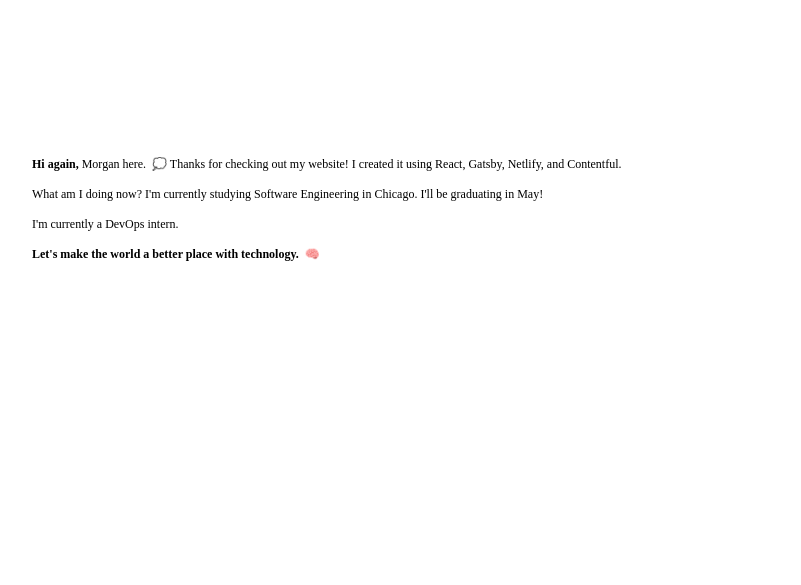
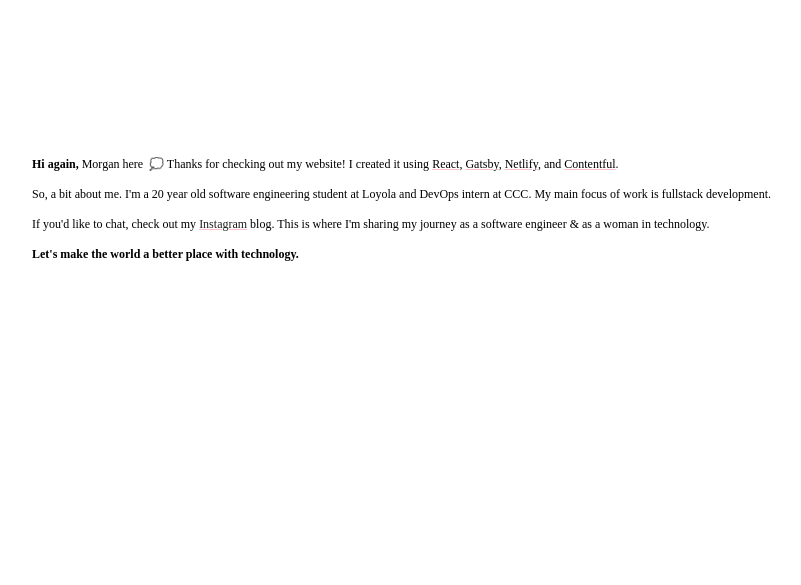
Before and after one commit to soliddev328/abanden-admin-board, a Gatsby site: page /about in a window 1280 px wide. Shown: the part 20-605 px from the top of the page, without its empty margins (133-934 px from the left). Built offline with nearby package versions, Linux system fonts and the light colour scheme; Gatsby itself is replaced by a stand-in of ours.

Commit message:
Updating about page and styling changes

```diff
--- a/src/pages/about.js
+++ b/src/pages/about.js
@@ -12,15 +12,16 @@ const About = () => {
         </div>
         <div className="right">
         <br></br><br></br>
-          <b>Hi again,</b> Morgan here.&nbsp;&nbsp;💭 Thanks for checking out my website! I created it using React, Gatsby, Netlify,
-          and Contentful.
+          <b>Hi again,</b> Morgan here&nbsp;&nbsp;💭 Thanks for checking out my website! I created it using <span className="pink-link">React</span>, <span className="pink-link">Gatsby</span>, <span className="pink-link">Netlify</span>,
+          and <span className="pink-link">Contentful</span>.
           <br></br><br></br>
-          What am I doing now? I'm currently studying Software Engineering in Chicago.
-          I'll be graduating in May!
+          So, a bit about me. I'm a 20 year old software engineering student at Loyola and DevOps intern
+          at CCC. My main focus of work is fullstack development.
           <br></br><br></br>
-          I'm currently a DevOps intern.
+          If you'd like to chat, check out my <a href="https://www.instagram.com/morgan.codes" className="instagram-link-href"><span className="pink-link">Instagram</span></a> blog. This is where I'm
+          sharing my journey as a software engineer & as a woman in technology.
           <br></br><br></br>
-          <b>Let's make the world a better place with technology.</b>&nbsp;&nbsp;🧠
+          <b>Let's make the world a better place with technology.</b>
         </div>
       </Layout>
     </div>
--- a/src/styles/about.css
+++ b/src/styles/about.css
@@ -25,6 +25,15 @@
   margin-bottom: 100px;
 }
 
+.instagram-link-href {
+  text-decoration: none;
+}
+
+.pink-link {
+  text-decoration: underline;
+  text-decoration-color: #ffc0cb;
+}
+
 @media only screen and (max-width: 1300px) {
   .left {
     display: none;
--- a/src/styles/landing.module.css
+++ b/src/styles/landing.module.css
@@ -75,6 +75,11 @@
     margin-left: 50px;
     margin-top: -33%;
     height: 400px;
+  }
+
+  .socialIcons {
+    font-size: 16px;
+    padding-top: 30px;
   }
 }
 
```
